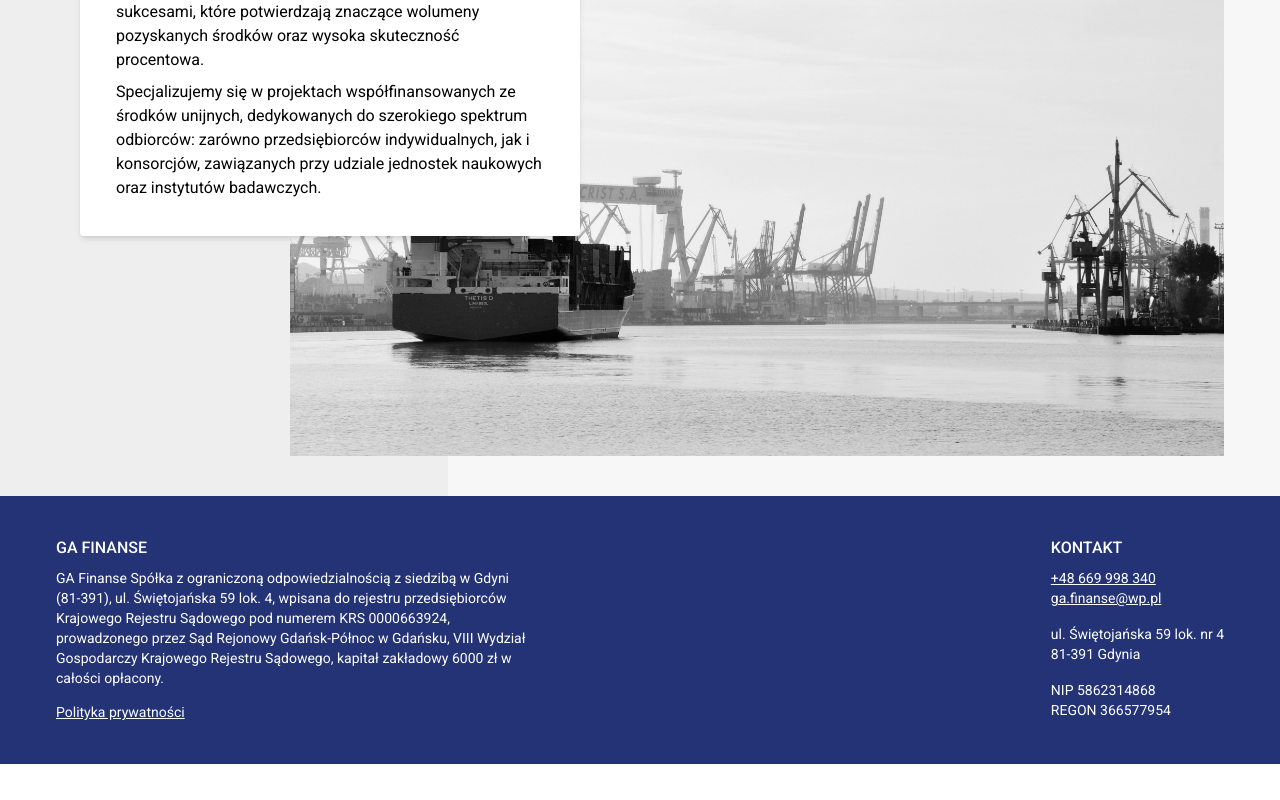
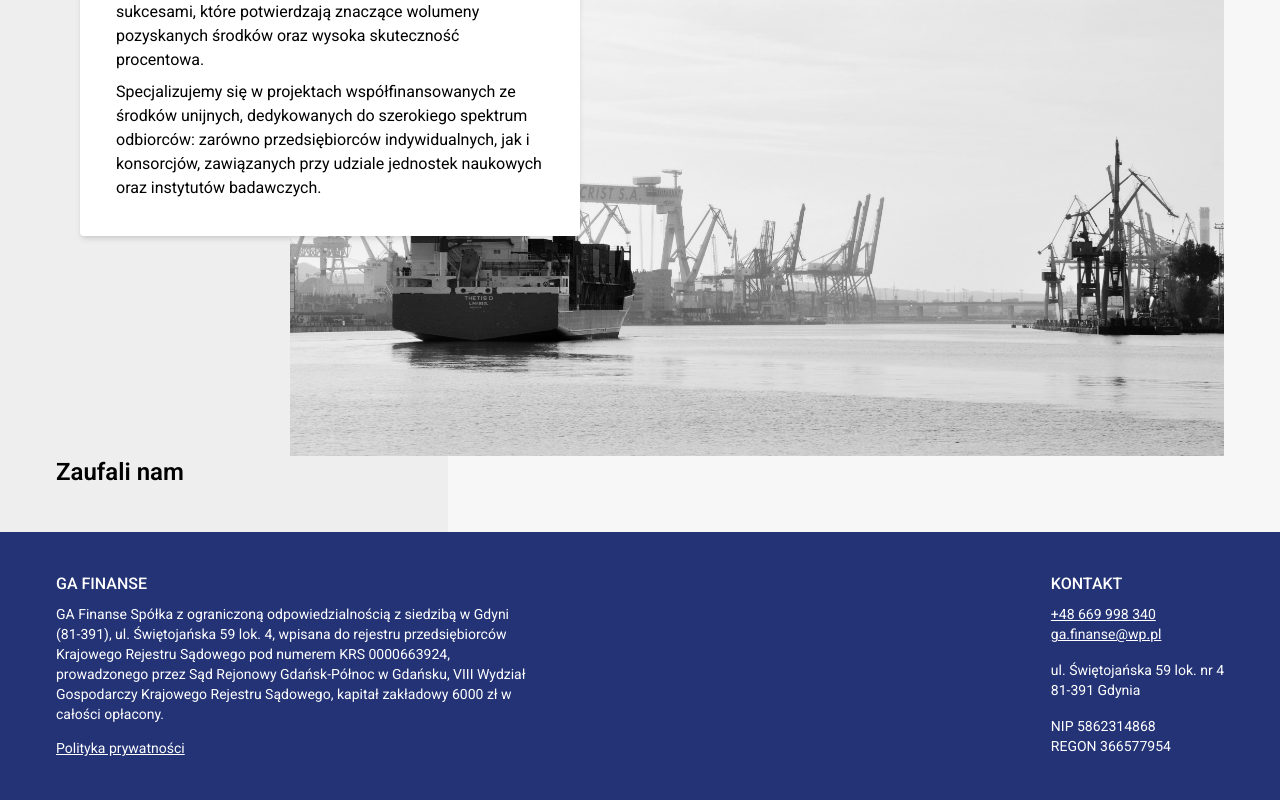
Before and after one commit to kattata/ga-finanse-v2, a Next.js app: page / in a window 1280 px wide. Shown: the part 1399-2199 px from the top of the page. Before the commit the page ends 2163 px from the top, so only its background shows below. Built offline with nearby package versions, Linux system fonts and the light colour scheme.

Commit message:
Install swiper

```diff
--- a/app/page.tsx
+++ b/app/page.tsx
@@ -103,6 +103,10 @@ export default function Home() {
               </p>
             </ImageAndText>
           </section>
+
+          <section>
+            <h2>Zaufali nam</h2>
+          </section>
         </div>
       </main>
     </div>
--- a/package.json
+++ b/package.json
@@ -13,7 +13,8 @@
     "next": "16.2.2",
     "next-intl": "^4.9.0",
     "react": "19.2.4",
-    "react-dom": "19.2.4"
+    "react-dom": "19.2.4",
+    "swiper": "^12.1.3"
   },
   "devDependencies": {
     "@deemlol/next-icons": "^0.2.7",
```
Also changed, not shown: 1 other file (tests, documents, lock files or other folders).
